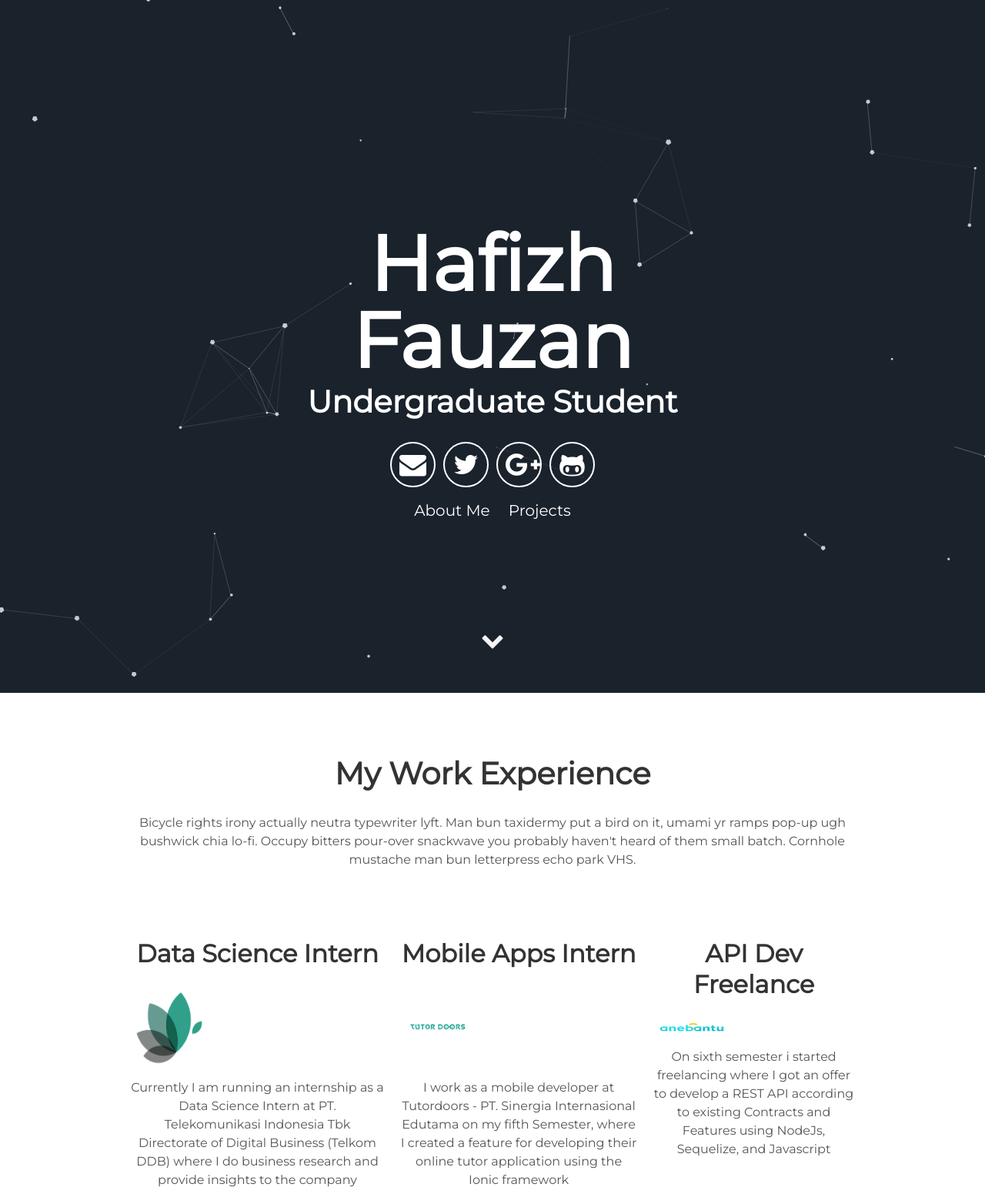
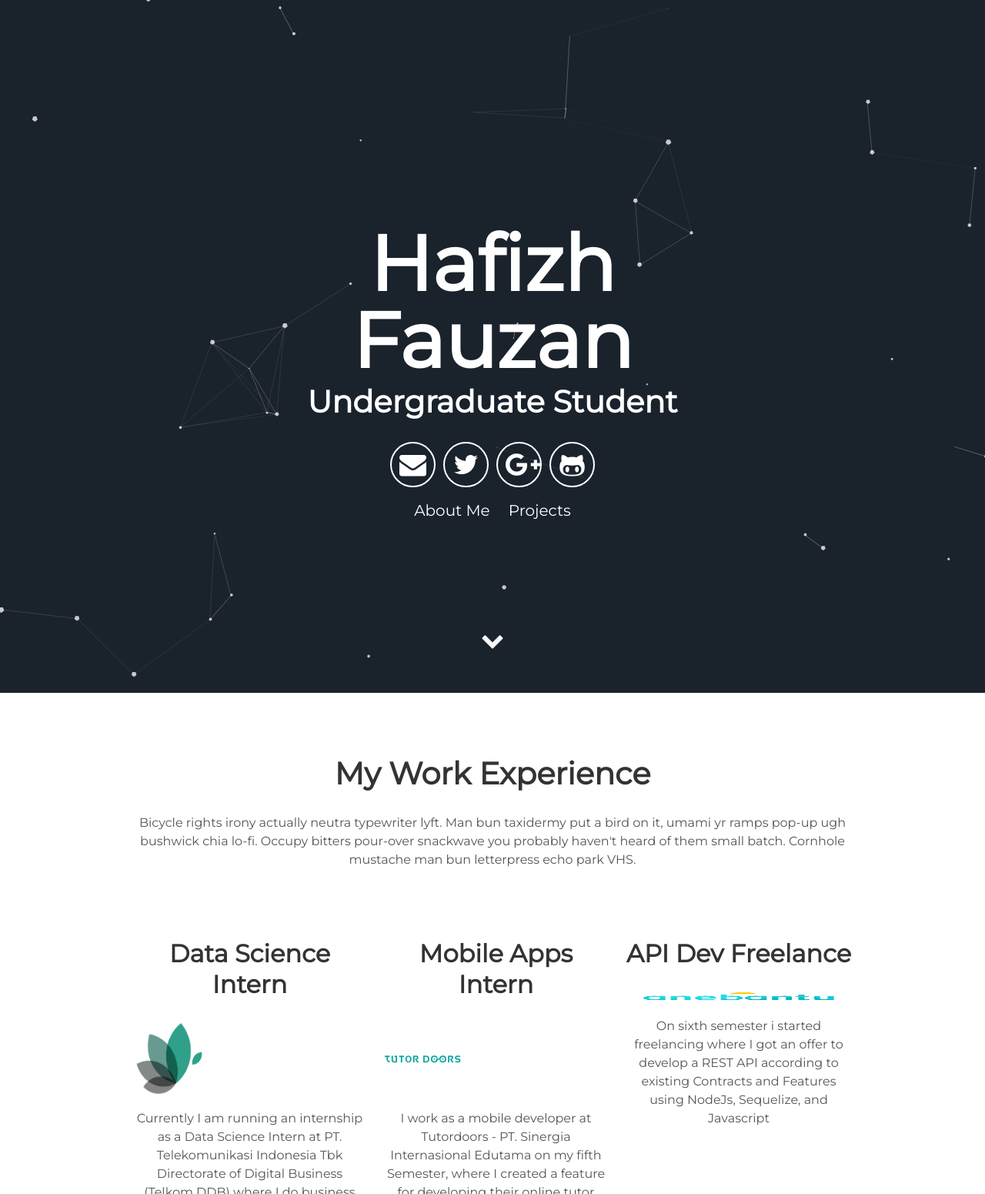
Before and after one commit to Fizdan/Fizdan.github.io, a Jekyll site: the page built from index.md, in a window 1280 px wide. Shown: the top 1551 px of the page at 77% size. Built offline with Jekyll 4.4.1, drawn with Linux system fonts in a browser that asks for light colours; our own code applies the rules of GitHub Pages for plain Markdown files; grey boxes are pictures that could not be loaded.

Commit message:
fix desc

```diff
--- a/_includes/about.html
+++ b/_includes/about.html
@@ -15,7 +15,7 @@
     </div>
     <div class="tech">
       <h2>API Dev Freelance</h2>
-      <img class="iconCustom" style="height: 33; width: 100px;" alt="AneBantu" src="{{ "/assets/img/Anebantu.png" | prepend: site.baseurl }}" />
+      <img class="iconCustom" style="height: 100; width: 300px;" alt="AneBantu" src="{{ "/assets/img/Anebantu.png" | prepend: site.baseurl }}" />
       <p>On sixth semester i started freelancing where I got an offer to develop a REST API according to existing Contracts and Features using NodeJs, Sequelize, and Javascript</p>
     </div>
 </div>
```
Also changed, not shown: assets/img/Tutordoors.png.
